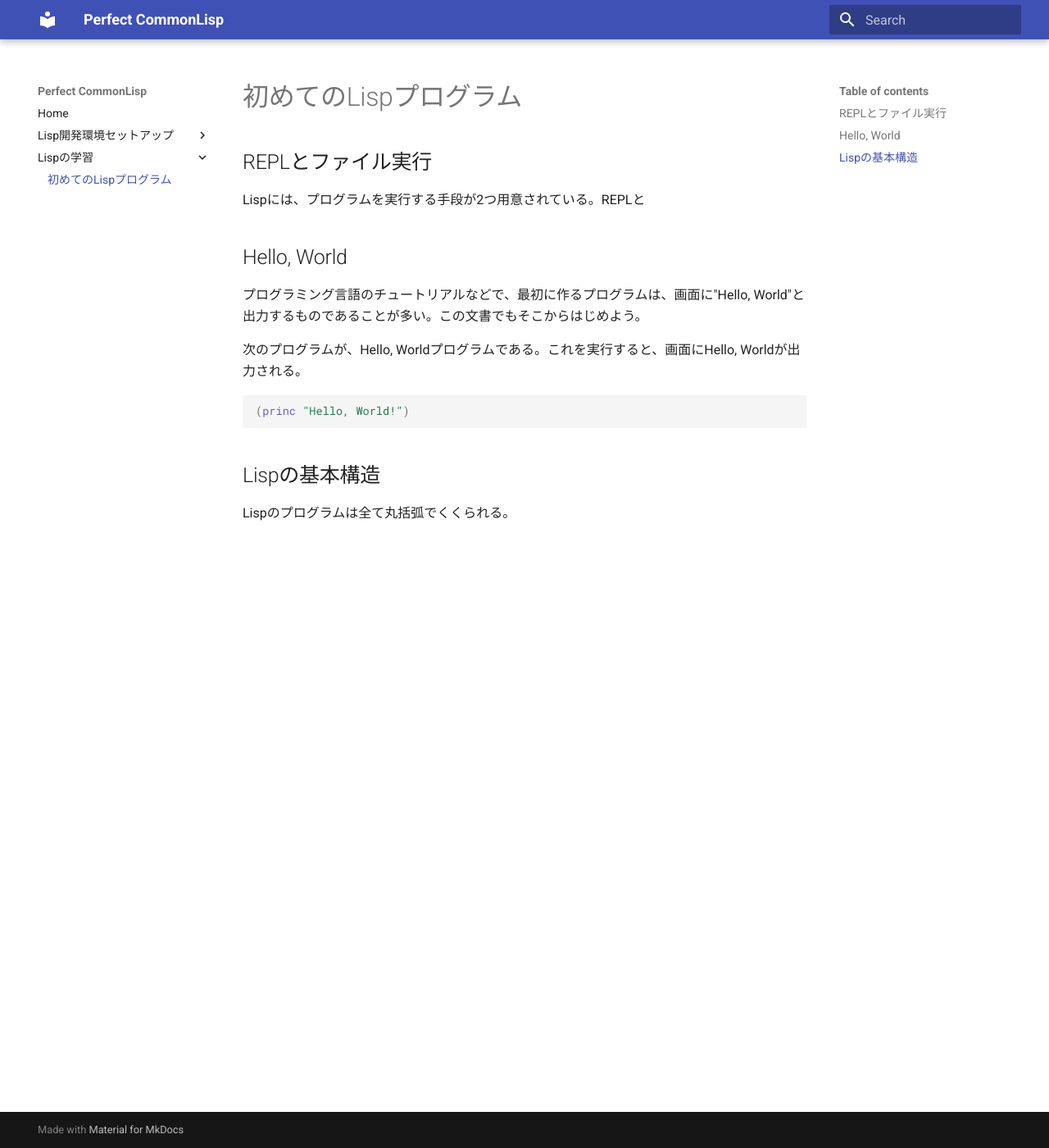
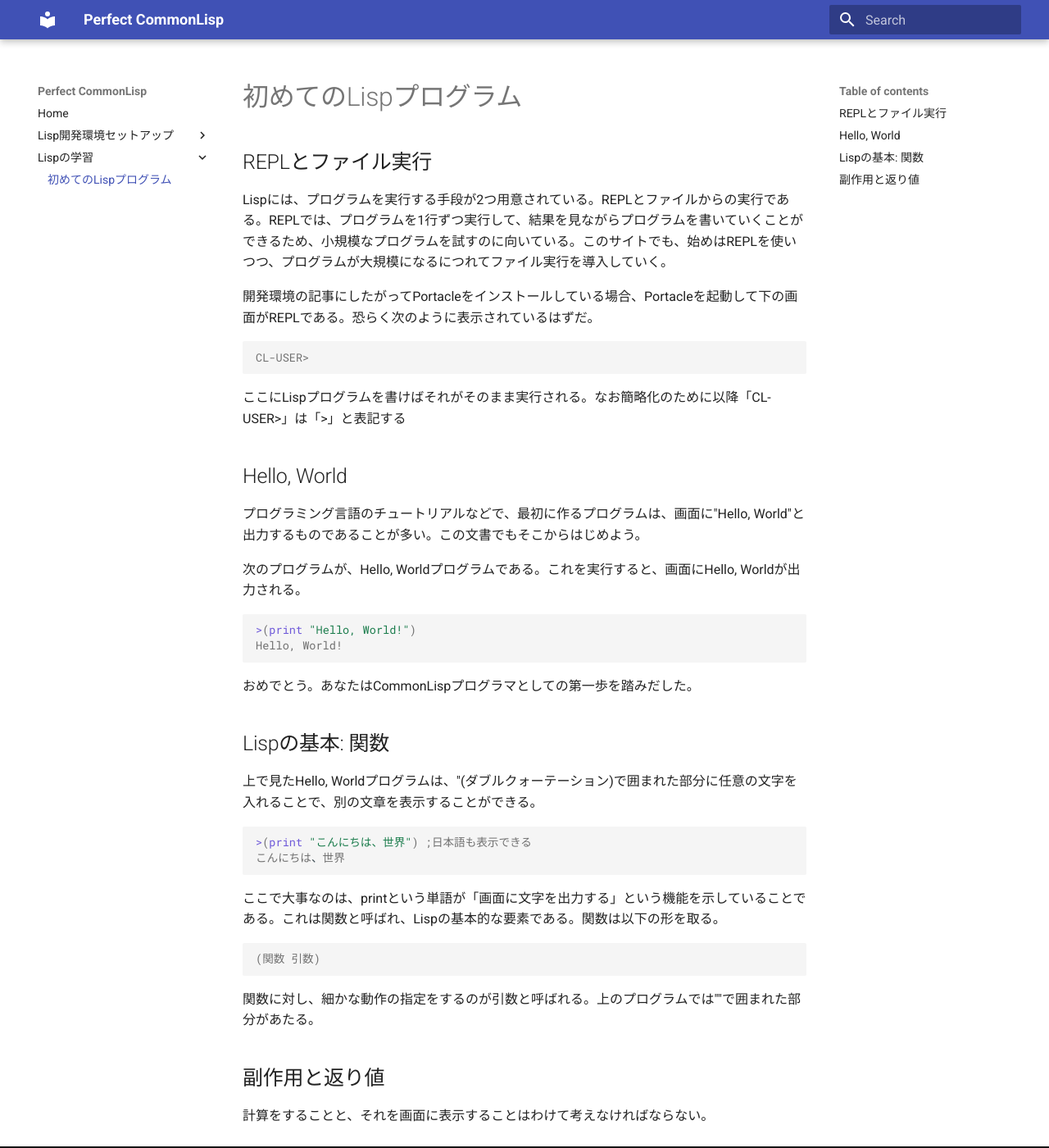
Before and after one commit to Kudzuyu/PerfectCommonLisp, an MkDocs documentation site: the page built from docs/Learning/hello-world.md, in a window 1280 px wide and 1400 px high. Shown: the whole window at 82% size. Built offline with MkDocs 1.6.1 and Material for MkDocs 9.7.7, drawn with Linux system fonts in a browser that asks for light colours.

Commit message:
Úpdate hello-world.md

````diff
--- a/docs/Learning/hello-world.md
+++ b/docs/Learning/hello-world.md
@@ -2,7 +2,16 @@
 
 ## REPLとファイル実行
 
-Lispには、プログラムを実行する手段が2つ用意されている。REPLと
+Lispには、プログラムを実行する手段が2つ用意されている。REPLとファイルからの実行である。REPLでは、プログラムを1行ずつ実行して、結果を見ながらプログラムを書いていくことができるため、小規模なプログラムを試すのに向いている。このサイトでも、始めはREPLを使いつつ、プログラムが大規模になるにつれてファイル実行を導入していく。
+
+
+開発環境の記事にしたがってPortacleをインストールしている場合、Portacleを起動して下の画面がREPLである。恐らく次のように表示されているはずだ。
+
+```lisp
+CL-USER>
+```
+
+ここにLispプログラムを書けばそれがそのまま実行される。なお簡略化のために以降「CL-USER>」は「>」と表記する
 
 ## Hello, World
 
@@ -11,9 +20,29 @@ Lispには、プログラムを実行する手段が2つ用意されている。
 次のプログラムが、Hello, Worldプログラムである。これを実行すると、画面にHello, Worldが出力される。
 
 ```lisp
-(princ "Hello, World!")
+>(print "Hello, World!")
+Hello, World!
 ```
 
-## Lispの基本構造
+おめでとう。あなたはCommonLispプログラマとしての第一歩を踏みだした。
 
-Lispのプログラムは全て丸括弧でくくられる。
+## Lispの基本: 関数
+
+上で見たHello, Worldプログラムは、"(ダブルクォーテーション)で囲まれた部分に任意の文字を入れることで、別の文章を表示することができる。
+
+```lisp
+>(print "こんにちは、世界") ;日本語も表示できる
+こんにちは、世界
+```
+
+ここで大事なのは、printという単語が「画面に文字を出力する」という機能を示していることである。これは関数と呼ばれ、Lispの基本的な要素である。関数は以下の形を取る。
+
+```lisp
+(関数 引数)
+```
+
+関数に対し、細かな動作の指定をするのが引数と呼ばれる。上のプログラムでは""で囲まれた部分があたる。
+
+## 副作用と返り値
+
+計算をすることと、それを画面に表示することはわけて考えなければならない。
````
